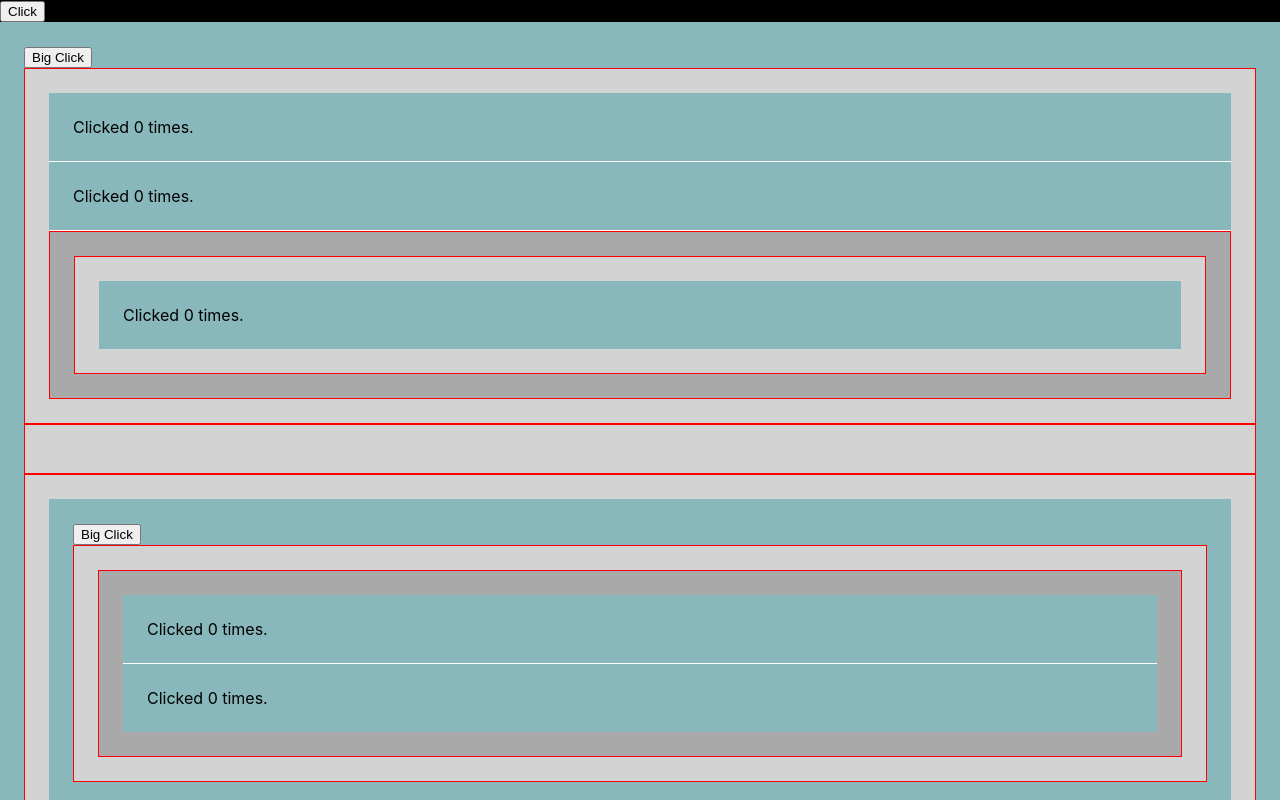
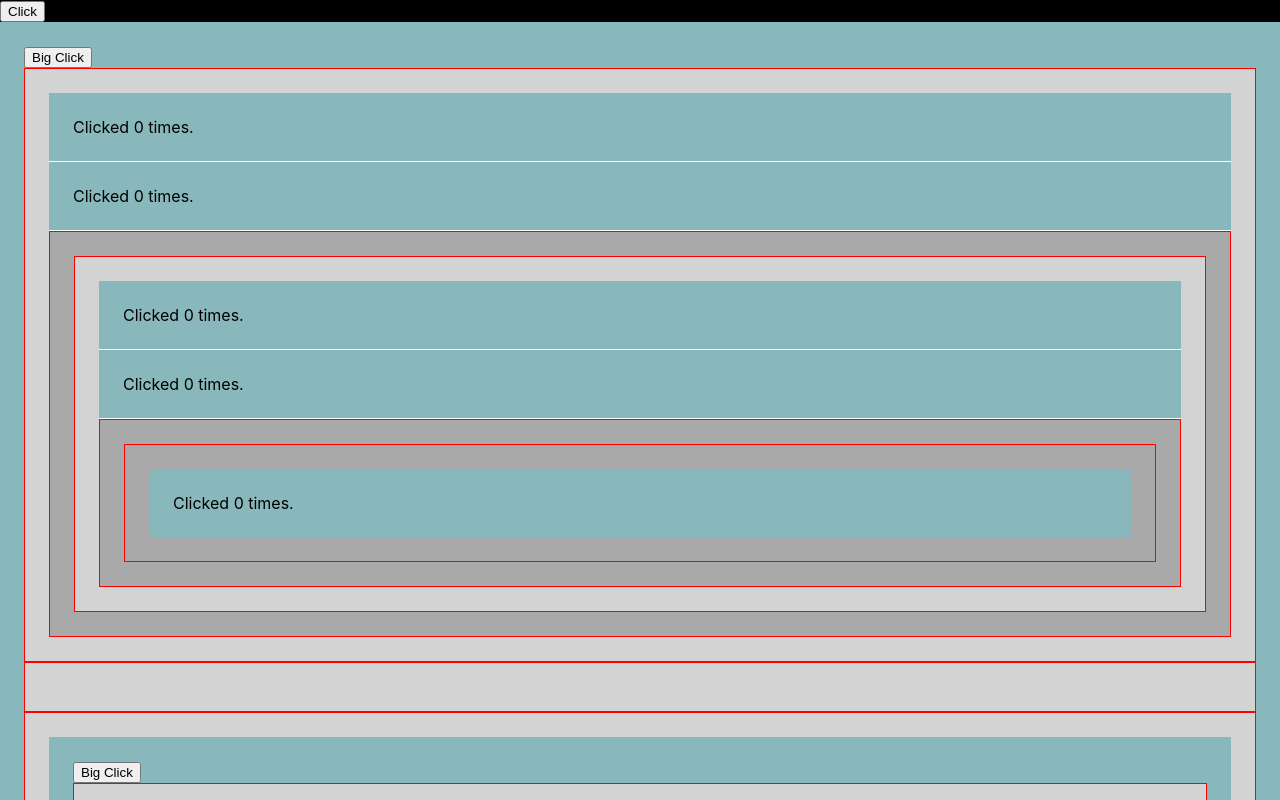
Before and after one commit to StanislavNemytov/react-call-children-methods, a React (Create React App) app: page / in a window 1280 px wide. Shown: the top 800 px of the page. Built offline with nearby package versions, Linux system fonts and the light colour scheme.

Commit message:
Fixed bug with parsing children.

```diff
--- a/src/App.js
+++ b/src/App.js
@@ -21,6 +21,13 @@ function App() {
           <SomeComponent key="some 6">
             <SomeComponent key="some 7">
               <ValidateComponent key="valid 10" />
+              <ValidateComponent key="valid 11" />
+
+              <SomeComponent key="some 8">
+                <SomeComponent key="some 9">
+                  <ValidateComponent key="valid 12" />
+                </SomeComponent>
+              </SomeComponent>
             </SomeComponent>
           </SomeComponent>
         </SomeComponent>
@@ -31,9 +38,15 @@ function App() {
           <ValidateComponent key="valid 3">
             <SomeComponent key="some 4">
               <SomeComponent key="some 5">
+                <SomeComponent key="some 9">
+                  <ValidateComponent key="valid 13" />
+                </SomeComponent>
                 <ValidateComponent key="valid 6" />
                 <ValidateComponent key="valid 7" />
               </SomeComponent>
+            </SomeComponent>
+            <SomeComponent key="some 8">
+              <ValidateComponent key="valid 12" />
             </SomeComponent>
             <ValidateComponent key="valid 8" />
           </ValidateComponent>
--- a/src/Components/SomeComponent.jsx
+++ b/src/Components/SomeComponent.jsx
@@ -2,15 +2,21 @@ import React, { Children, cloneElement, isValidElement, useMemo } from "react";
 import isValidateComponent from "../helper";
 
 export default function SomeComponent({ children, childRef }) {
+  console.log("🚀 childRef.length", childRef.length);
   const renderChildren = useMemo(() => {
     return (
       <>
         {Children.map(children, (child) => {
           if (isValidElement(child)) {
             if (isValidateComponent(child)) {
-              return cloneElement(child, { ref: childRef && childRef.pop() });
+              return cloneElement(child, { ref: childRef.pop() });
             }
-            return cloneElement(child, { childRef });
+
+            if (childRef.length) {
+              return cloneElement(child, { childRef });
+            }
+
+            return child;
           }
         })}
       </>
--- a/src/Components/ValidateComponent.jsx
+++ b/src/Components/ValidateComponent.jsx
@@ -47,24 +47,19 @@ function ValidateComponent({ children }, ref) {
   };
 
   const renderWithChildren = (children, oldRef = null) => {
-    const components = Children.map(children, (child) => {
+    return Children.map(children, (child) => {
       if (isValidElement(child)) {
         const componentRef = oldRef || createRef();
 
-        addNewRef((prevState) => {
-          const checkRef = (refInState) => refInState === componentRef;
-
-          if (prevState && !prevState.some(checkRef)) {
-            return [...prevState, componentRef];
-          }
-        });
+        addNewRef((prevState) => [...prevState, componentRef]);
 
         if (isValidateComponent(child)) {
           return cloneElement(child, { ref: componentRef });
         }
 
         const arrOfRefs = [componentRef];
-        if (child.props.children && child.props.children.length) {
+
+        if (child.props.children) {
           let childrenQuantity = findAllValidateComponents(
             child.props.children
           );
@@ -73,11 +68,7 @@ function ValidateComponent({ children }, ref) {
             arrOfRefs.push(createRef());
           }
 
-          addNewRef((prevState) => {
-            if (prevState) {
-              return [...prevState, ...arrOfRefs.slice(1)];
-            }
-          });
+          addNewRef((prevState) => [...prevState, ...arrOfRefs.slice(1)]);
         }
 
         return cloneElement(child, {
@@ -86,11 +77,15 @@ function ValidateComponent({ children }, ref) {
       }
       return null;
     });
-
-    return <>{components}</>;
   };
 
   const [classes, setClasses] = useState(`rendered-${count}`);
+
+  useEffect(() => {
+    if (refs.length) {
+      console.log("refs", refs);
+    }
+  }, [refs]);
 
   useEffect(() => {
     setClasses("");
```
